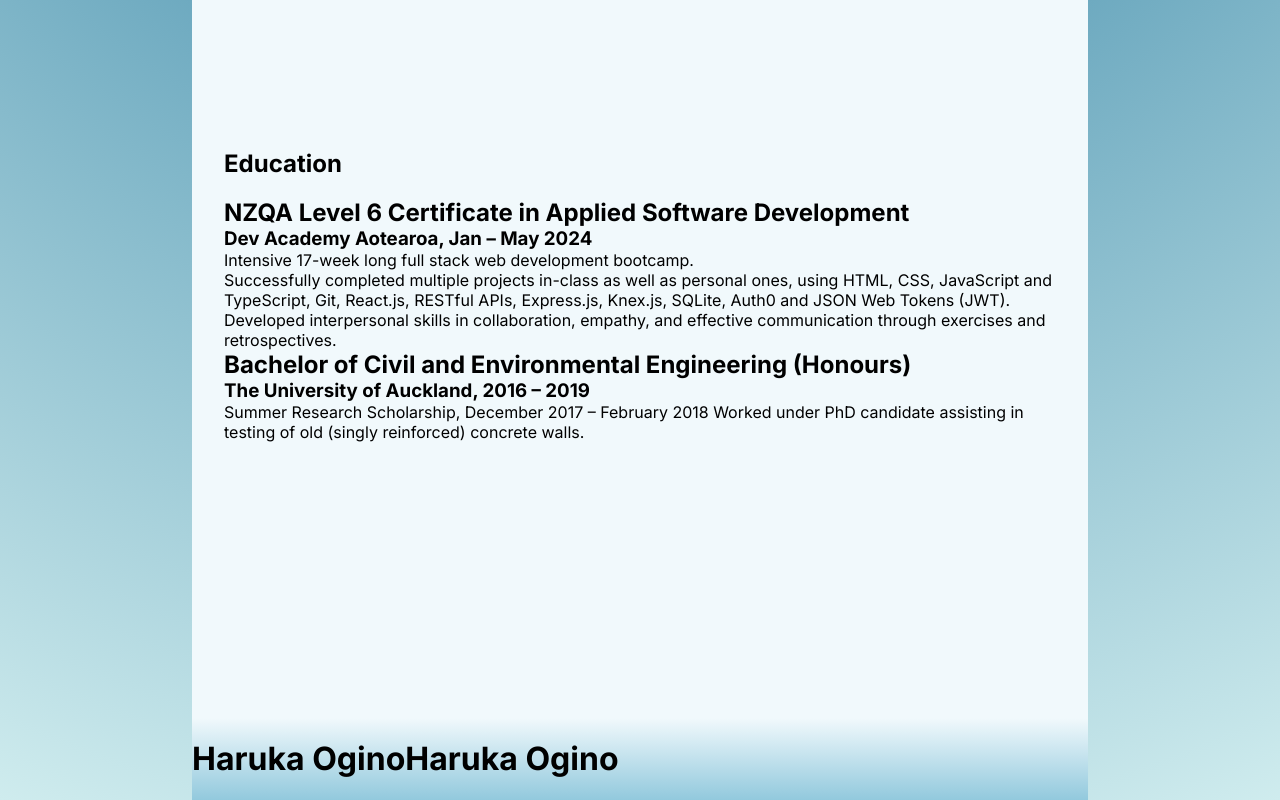
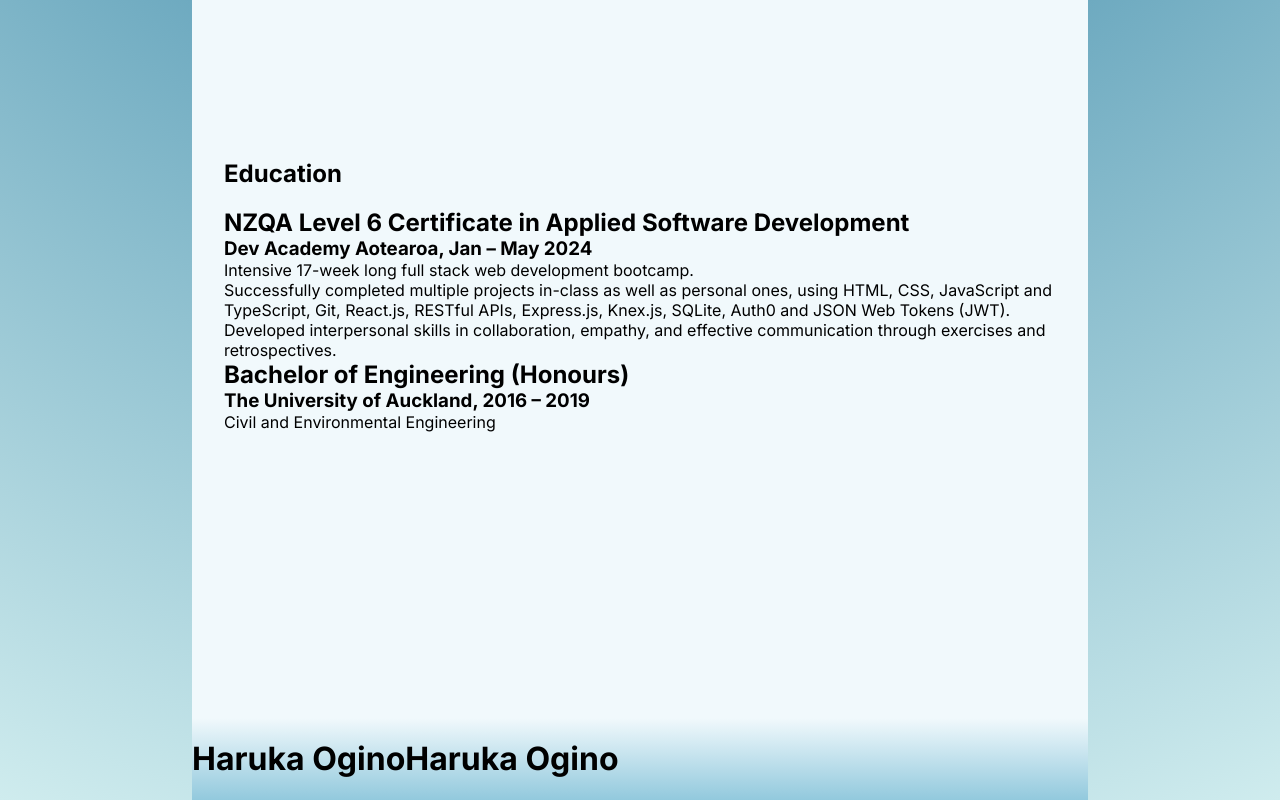
Before and after one commit to haruka-ogino/new-portfolio, a Next.js app: page / in a window 1280 px wide. Shown: the part 2119-2919 px from the top of the page. Built offline with nearby package versions, Linux system fonts and the light colour scheme; no server answers; the database is empty.

Commit message:
create experience component

```diff
--- a/components/Education.tsx
+++ b/components/Education.tsx
@@ -20,13 +20,12 @@ export default function Education() {
             effective communication through exercises and retrospectives.
           </li>
         </ul>
-        <h2>Bachelor of Civil and Environmental Engineering (Honours)</h2>
+        <h2>Bachelor of Engineering (Honours)</h2>
         <h3>The University of Auckland, 2016 – 2019</h3>
-        Summer Research Scholarship, December 2017 – February 2018 Worked under
-        PhD candidate assisting in testing of old (singly reinforced) concrete
-        walls.
+        <ul>
+          <li>Civil and Environmental Engineering</li>
+        </ul>
       </div>
-      {/* <img src="/headshot.png" /> */}
     </>
   )
 }
```
Also changed, not shown: components/Experience.tsx (added, +11 -0 lines).
